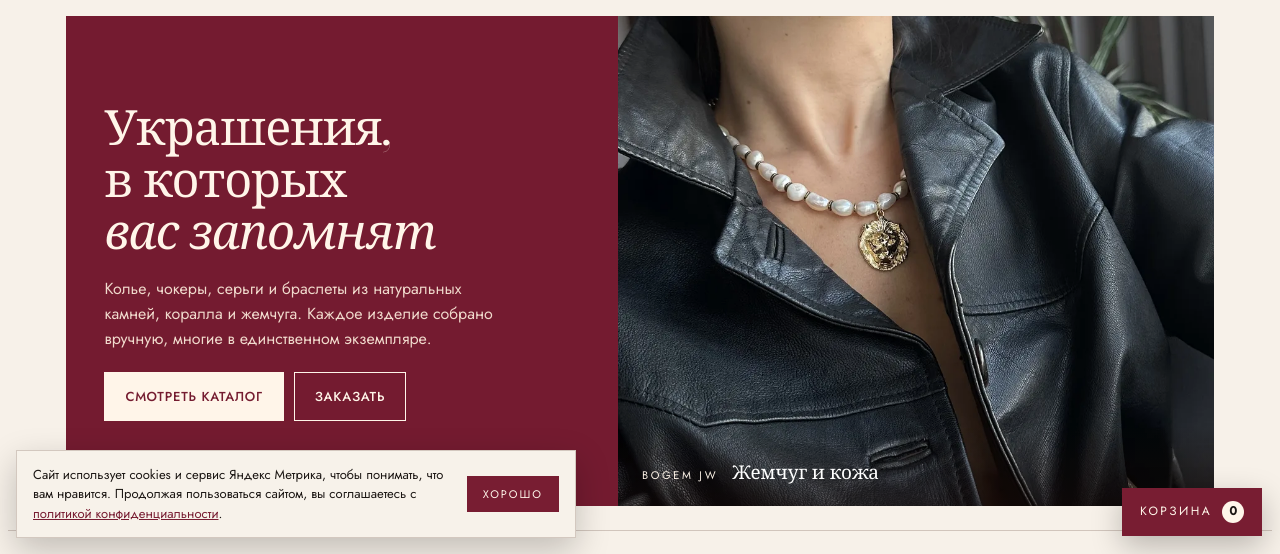
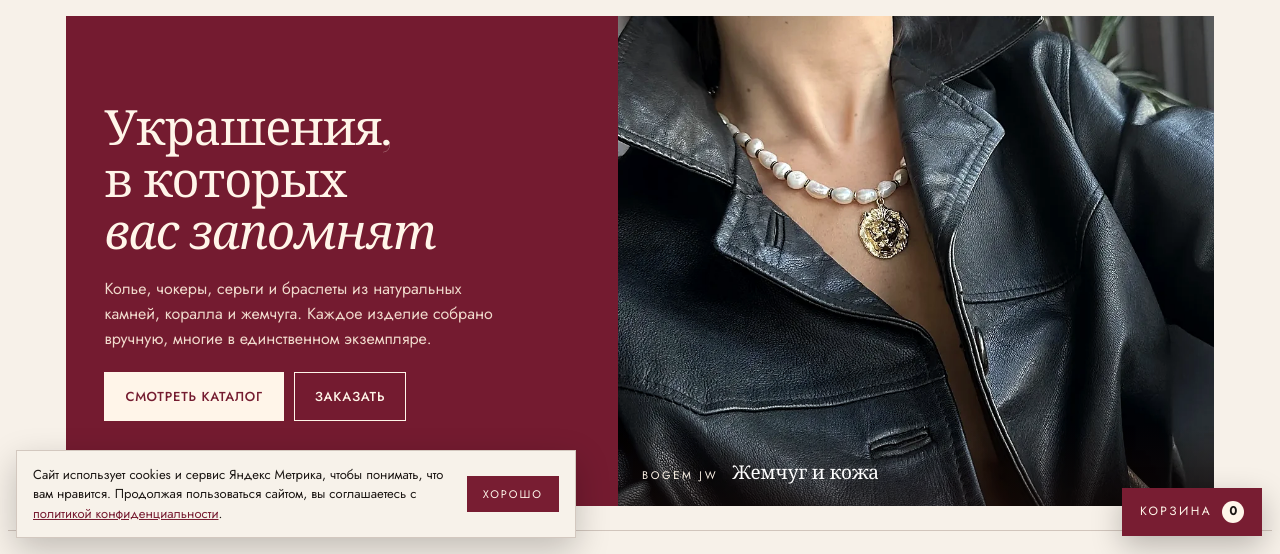
Before and after one commit to bizlutovinov-bit/bogemjw, a plain HTML site: page index.html in a window 1280 px wide. Shown: the part 246-800 px from the top of the page. Drawn offline with nearby package versions, Linux system fonts and the light colour scheme.

Commit message:
Обложка: фото обрезано без подбородка (шея не длинная), лёгкая обработка — контраст/резкость (Андрей 15.11)
Co-Authored-By: Claude Opus 5.5 <noreply@anthropic.com>

```diff
--- a/index.html
+++ b/index.html
@@ -1164,6 +1164,8 @@ body{font-weight:400}
 
 /* 15.11: фото мастера в «Почему Bogem» — вертикальное, кадр 3:4 */
 #about .letter figure img{width:100%;height:auto;aspect-ratio:3/4;object-fit:cover;object-position:center 30%}
+/* 15.11 Андрей: обложка обрезана без подбородка — кадр от верхнего края, шея не вытягивается */
+.cover figure img,.cover.wine-cover figure img{object-position:center top}
 </style>
 
 <div class="announce"><div class="wrap"><div class="theme" role="group" aria-label="Оформление"><span>Оформление</span><button id="t-light" type="button" data-t="light" aria-pressed="false">Светлая</button><button id="t-dark" type="button" data-t="dark" aria-pressed="false">Тёмная</button><button id="t-sys" type="button" data-t="system" aria-pressed="true">Системная</button></div><span>Ручная работа</span><b>✦</b><span>Доставка по России и СНГ</span><b>✦</b><span>СДЭК · Яндекс Доставка · Ozon</span></div></div>
@@ -1254,7 +1256,7 @@ body{font-weight:400}
       </div>
     </div>
     <figure>
-      <img src="img/editorial/pearl-leather.webp" srcset="img/editorial/pearl-leather-small.webp 480w, img/editorial/pearl-leather.webp 960w" sizes="(max-width: 900px) 100vw, 48vw" width="960" height="1280" fetchpriority="high" loading="eager" decoding="async" alt="Жемчужное колье с золотистым медальоном и кожаная куртка">
+      <img src="img/editorial/cover-leather.webp" srcset="img/editorial/cover-leather-small.webp 480w, img/editorial/cover-leather.webp 960w" sizes="(max-width: 900px) 100vw, 48vw" width="960" height="1172" fetchpriority="high" loading="eager" decoding="async" alt="Жемчужное колье с золотистым медальоном и кожаная куртка">
       <figcaption><span>BOGEM JW</span>Жемчуг и кожа</figcaption>
     </figure>
   </div>
```
Also changed, not shown: img/editorial/cover-leather-small.webp (added), img/editorial/cover-leather.webp (added).
